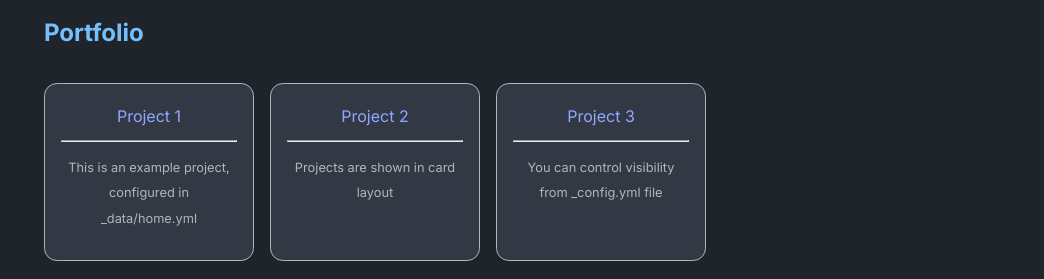
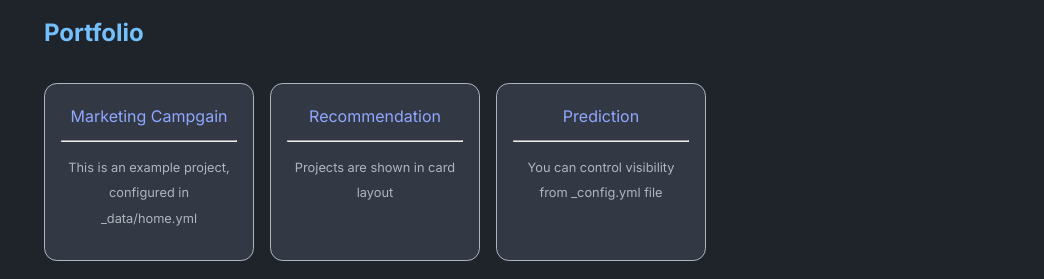
Before and after one commit to abhinavs/moonwalk, a Jekyll site: the page built from index.md, in a window 1280 px wide. Shown: the part 356-635 px from the top of the page, without its empty margins (236-1280 px from the left). Built offline with Jekyll 4.4.1, drawn with Linux system fonts in a browser that asks for light colours.

Commit message:
Update home.yml

```diff
--- a/_data/home.yml
+++ b/_data/home.yml
@@ -9,15 +9,15 @@ navbar_entries:
     url: https://www.abhinav.co
 
 project_entries:
-  - title: Project 1
+  - title: Marketing Campgain
     url: overview-post
     desc: This is an example project, configured in _data/home.yml
 
-  - title: Project 2
+  - title: Recommendation
     url: overview-post
     desc: Projects are shown in card layout
 
-  - title: Project 3
+  - title: Prediction
     url: overview-post
     desc: You can control visibility from _config.yml file
 
```
